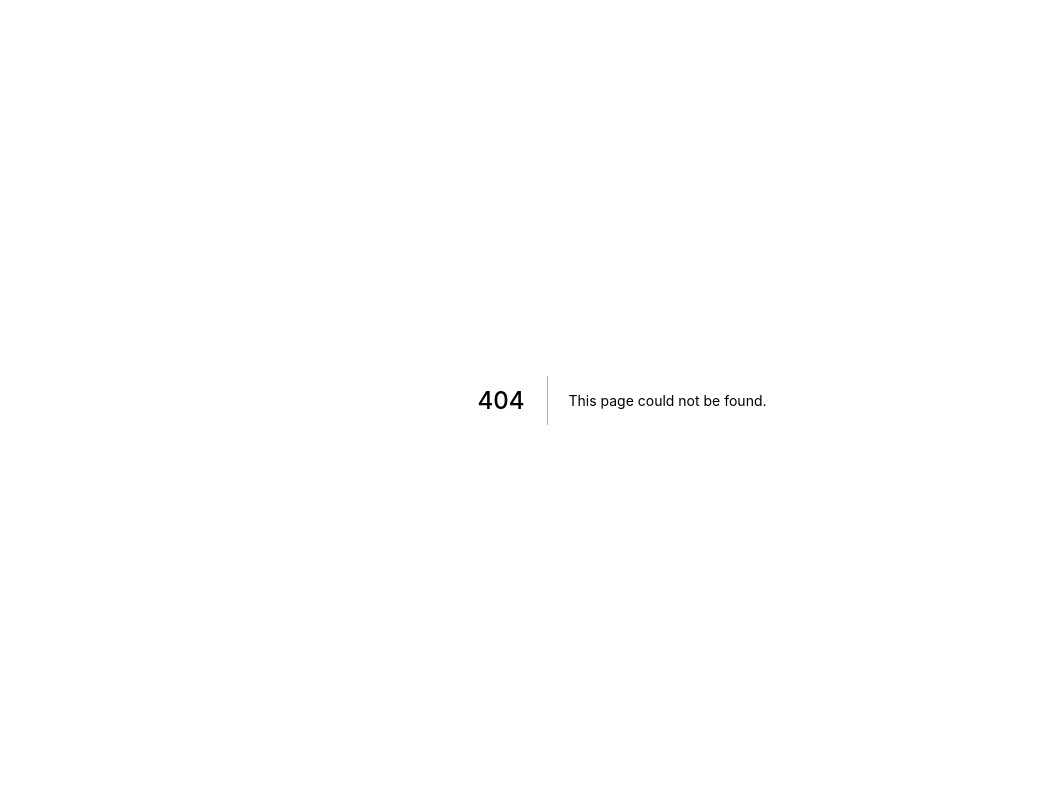
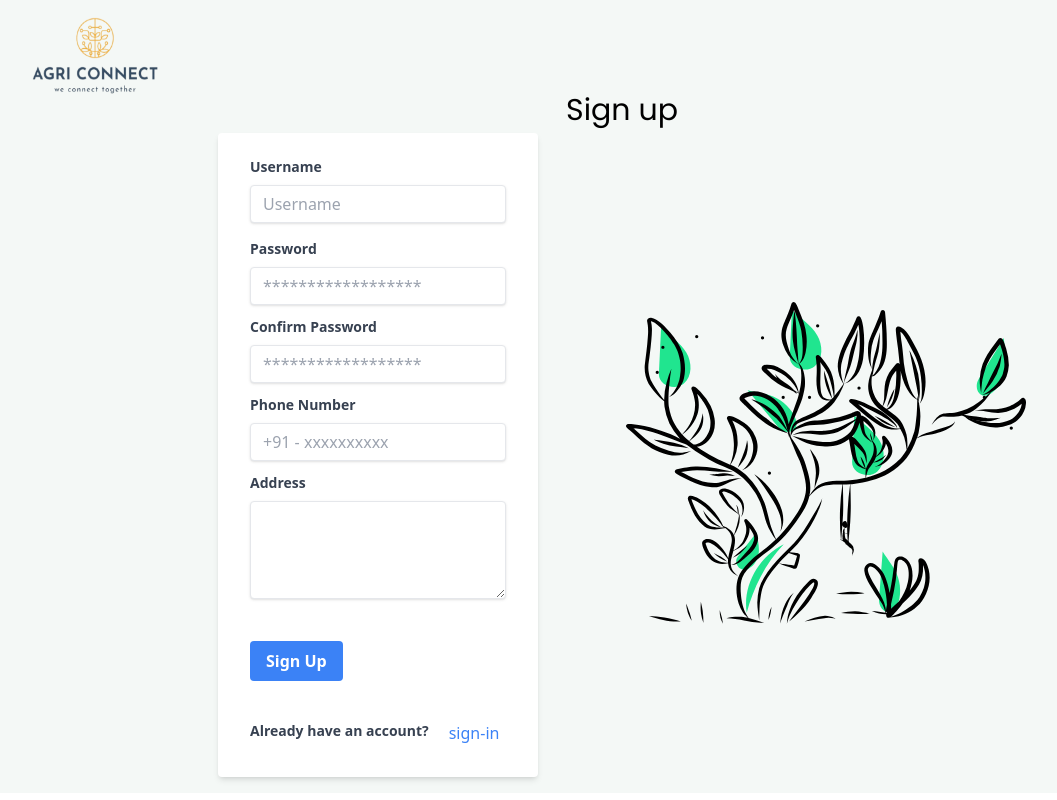
Before and after one commit to SowreRajan-dev/Agri_connect, a Next.js app: page /signup in a window 1280 px wide. Before the commit this address had no page. Shown: the whole page, without its empty margins (18-1075 px from the left). Built offline with nearby package versions, Linux system fonts and the light colour scheme.

Commit message:
developed sign up page

```diff
--- a/components/Navbar/Navbar.jsx
+++ b/components/Navbar/Navbar.jsx
@@ -1,9 +1,8 @@
 import Image from "next/image";
 import Link from "next/link";
 import React from "react";
-import { useState } from "react";
+import { useState, useEffect } from "react";
 const Navbar = () => {
-  const selectedRoute = useState("Home");
   return (
     <>
       <nav className="flex flex-row items-center flex-wrap p-3  ">
@@ -20,13 +19,13 @@ const Navbar = () => {
         </div>
         <div className="flex-1">
           <div className="flex items-center justify-between font-dnsansItal text-[20px]">
-            <div className="underline  decoration-[#20E58F] decoration-[0.25rem] motion-safe:transition-all motion-safe:duration-200 hover:decoration-[0.25rem] focus:decoration-[0.5rem] hover:decoration-green-500/50 focus:decoration-green-500/50">
+            <div className="underline selectedTab decoration-[#20E58F] decoration-[0.25rem] motion-safe:transition-all motion-safe:duration-200 hover:decoration-[0.25rem] focus:decoration-[0.5rem] hover:decoration-green-500/50 focus:decoration-green-500/50">
               <Link href="/">Home</Link>
             </div>
-            <div>
+            <div className="selectedTab">
               <Link href="/products">Products</Link>
             </div>
-            <div>
+            <div className="selectedTab">
               <Link href="/about">About</Link>
             </div>
           </div>
@@ -39,7 +38,11 @@ const Navbar = () => {
               width={30}
               height={30}
             />
-            <p className="ml-2 font-dnsansItal  text-[26px]">Sign Up</p>
+            <Link href="/signup" passHref>
+              <p className="ml-2 font-dnsansItal cursor-pointer text-[26px]">
+                Sign Up
+              </p>
+            </Link>
           </div>
         </div>
       </nav>
--- /dev/null
+++ b/pages/signup.jsx
@@ -0,0 +1,115 @@
+import React from "react";
+import styles from "../styles/signup.module.css";
+import Image from "next/image";
+import Link from "next/link";
+
+function signup() {
+  return (
+    <div className={styles.vvs}>
+      <Link href="/" passHref>
+        <Image
+          src="/Images/Logo/Agriconnect_logo.png"
+          className="cursor-pointer "
+          alt="logo"
+          width={220}
+          height={120}
+        />
+      </Link>
+      <h3 className={styles.nvs}>Sign up</h3>
+
+      <div className={styles.grids}>
+        <div className="w-full max-w-xs">
+          <form className="bg-white shadow-md rounded px-8 pt-6 pb-8 mb-4">
+            <div className="mb-4">
+              <label
+                className="block text-gray-700 text-sm font-bold mb-2"
+                htmlFor="username"
+              >
+                Username
+              </label>
+              <input
+                className="shadow appearance-none border rounded w-full py-2 px-3 text-gray-700 leading-tight focus:outline-none focus:shadow-outline"
+                id="username"
+                type="text"
+                placeholder="Username"
+              />
+            </div>
+            <div className="mb-6">
+              <label
+                className="block text-gray-700 text-sm font-bold mb-2"
+                htmlFor="password"
+              >
+                Password
+              </label>
+              <input
+                className="shadow appearance-none border border-black-500 rounded w-full py-2 px-3 text-gray-700 mb-3 leading-tight focus:outline-none focus:shadow-outline"
+                id="password"
+                type="password"
+                placeholder="******************"
+              />
+              <label
+                className="block text-gray-700 text-sm font-bold mb-2"
+                htmlFor="password"
+              >
+                Confirm Password
+              </label>
+              <input
+                className="shadow appearance-none border border-black-500 rounded w-full py-2 px-3 text-gray-700 mb-3 leading-tight focus:outline-none focus:shadow-outline"
+                id="password"
+                type="password"
+                placeholder="******************"
+              />
+              <label
+                className="block text-gray-700 text-sm font-bold mb-2"
+                htmlFor="phonenumber"
+              >
+                Phone Number
+              </label>
+              <input
+                className="shadow appearance-none border border-black-500 rounded w-full py-2 px-3 text-gray-700 mb-3 leading-tight focus:outline-none focus:shadow-outline"
+                id="phonenumber"
+                type="text"
+                placeholder="+91 - xxxxxxxxxx"
+              />
+              <label
+                className="block text-gray-700 text-sm font-bold mb-2"
+                htmlFor="password"
+              >
+                Address
+              </label>
+              <textarea
+                className="shadow appearance-none border border-black-500 rounded w-full py-2 px-3 text-gray-700 mb-3 leading-tight focus:outline-none focus:shadow-outline"
+                rows="4"
+                cols="30"
+              ></textarea>
+            </div>
+            <div className="flex items-center justify-between">
+              <button
+                className="bg-blue-500 hover:bg-blue-700 text-white font-bold py-2 px-4 rounded focus:outline-none focus:shadow-outline"
+                type="button"
+              >
+                Sign Up
+              </button>
+            </div>
+            <div className="flex flex-wrap mt-10">
+              <p className="text-gray-700 text-sm font-bold">
+                Already have an account?
+              </p>
+              <p className="ml-5 text-blue-500 hover:underline">
+                <Link href="/signin">sign-in</Link>
+              </p>
+            </div>
+          </form>
+        </div>
+        <Image
+          src="/Images/undraw_handcrafts_tree.svg"
+          width="400px"
+          height="400px"
+          alt="bg-img"
+        />
+      </div>
+    </div>
+  );
+}
+
+export default signup;
--- /dev/null
+++ b/styles/signup.module.css
@@ -0,0 +1,33 @@
+@import url("https://fonts.googleapis.com/css2?family=Montserrat:wght@100;500&family=Poppins:wght@100&display=swap");
+
+.nvs {
+  text-align: center;
+  font-size: 30px;
+  margin-top: -3%;
+  font-family: "Poppins", sans-serif;
+}
+
+.vvs {
+  background: rgba(238, 245, 242, 0.66);
+}
+
+.grids {
+  display: flex;
+  justify-content: space-around;
+  margin-left: 15%;
+  margin-right: 15%;
+}
+
+.bod {
+  border: 1px solid rgb(42, 42, 42);
+}
+
+@media screen and (max-width: 1024px) {
+  .grids {
+    flex-direction: column;
+    align-items: center;
+  }
+  .nvs {
+    margin-bottom: 20px;
+  }
+}
```
Also changed, not shown: public/Images/undraw_handcrafts_tree.svg (added), public/Images/undraw_not_found_-60-pq.svg (added).
